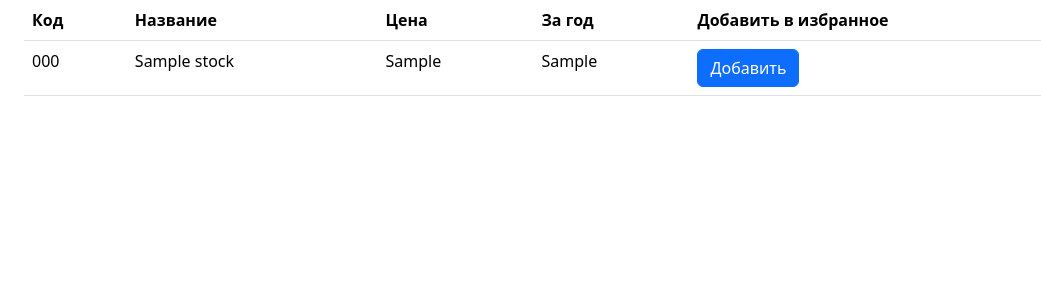
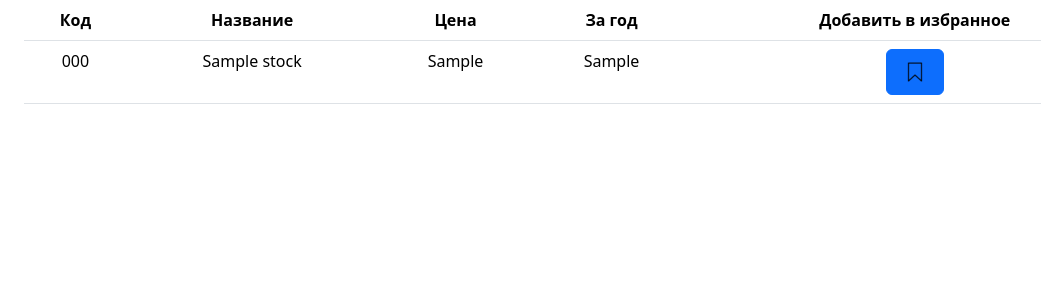
Before and after one commit to TimaOG/SIPI, a Flask app: page /stoks in a window 1280 px wide. Shown: the part 56-356 px from the top of the page, without its empty margins (58-1099 px from the left). Run offline with Flask 3, Linux system fonts and the light colour scheme; a user stored in the database is signed in; tables that the repository leaves empty hold one stand-in row (values such as "Sample post"); data that the repository does not hold is empty.

Commit message:
alignment of elements

```diff
--- a/site_server/static/css/style.css
+++ b/site_server/static/css/style.css
@@ -339,3 +339,8 @@ ul.timeline li {
     width:100%;
     transition:800ms ease all;
 }
+
+.bookmark{
+    display: table;
+    margin: 0 auto;
+}
--- a/site_server/templates/index.html
+++ b/site_server/templates/index.html
@@ -244,8 +244,8 @@
                             <label class="form-check-label" for="flexSwitchCheckDefault">Изменение темы на сайте</label>
                         </div>
                         <div class="modal-footer">
-                            <button type="button" class="btn btn-secondary" data-bs-dismiss="modal">Закрыть</button>
-                            <button type="submit" class="btn btn-primary">Применить изменения</button>
+                            <button type="submit" class="custom-btn1 btn-5" data-bs-dismiss="modal"><span>Закрыть</span></button>
+                            <button type="submit" class="custom-btn btn-3"><span>Применить</span></button>
                         </div>
                     </form>
 
--- a/site_server/templates/stoks.html
+++ b/site_server/templates/stoks.html
@@ -50,12 +50,12 @@
     <table class="table">
         <thead>
         <tr>
-            <th scope="col">Код</th>
-            <th scope="col">Название</th>
-            <th scope="col">Цена</th>
-            <th scope="col">За год</th>
+            <th class="cen" scope="col">Код</th>
+            <th class="cen" scope="col">Название</th>
+            <th class="cen" scope="col">Цена</th>
+            <th class="cen" scope="col">За год</th>
             {% if current_user.is_authenticated %}
-            <th scope="col">Добавить в избранное</th>
+            <th class="cen" scope="col">Добавить в избранное</th>
             {% endif %}
 
         </tr>
@@ -63,22 +63,22 @@
         <tbody>
         {% for stock in stocks %}
         <tr>
-            <td>
+            <td class="cen">
                 {{ stock.code }}
             </td>
-            <td>
+            <td class="cen">
                 {{ stock.name }}
             </td>
-            <td>
+            <td class="cen">
                 {{ stock.price }}
             </td>
-            <td id="saleyear" class="saleyear">
+            <td id="saleyear" class="saleyear cen">
                 {{ stock.percent }}
             </td>
             {% if current_user.is_authenticated %}
             <form action="/totarget/{{ stock.code }}" method="POST">
                 <td>
-                     <button type="submit" class="btn btn-primary">Добавить</button>
+                     <button type="submit" class="btn btn-primary bookmark"><img src="../static/icons/bookmark_dis.png" alt="Add_bookmark"></button>
                 </td>
             </form>
             {% endif %}
```
Also changed, not shown: site_server/static/icons/bookmark_active.png (added), site_server/static/icons/bookmark_dis.png (added).
